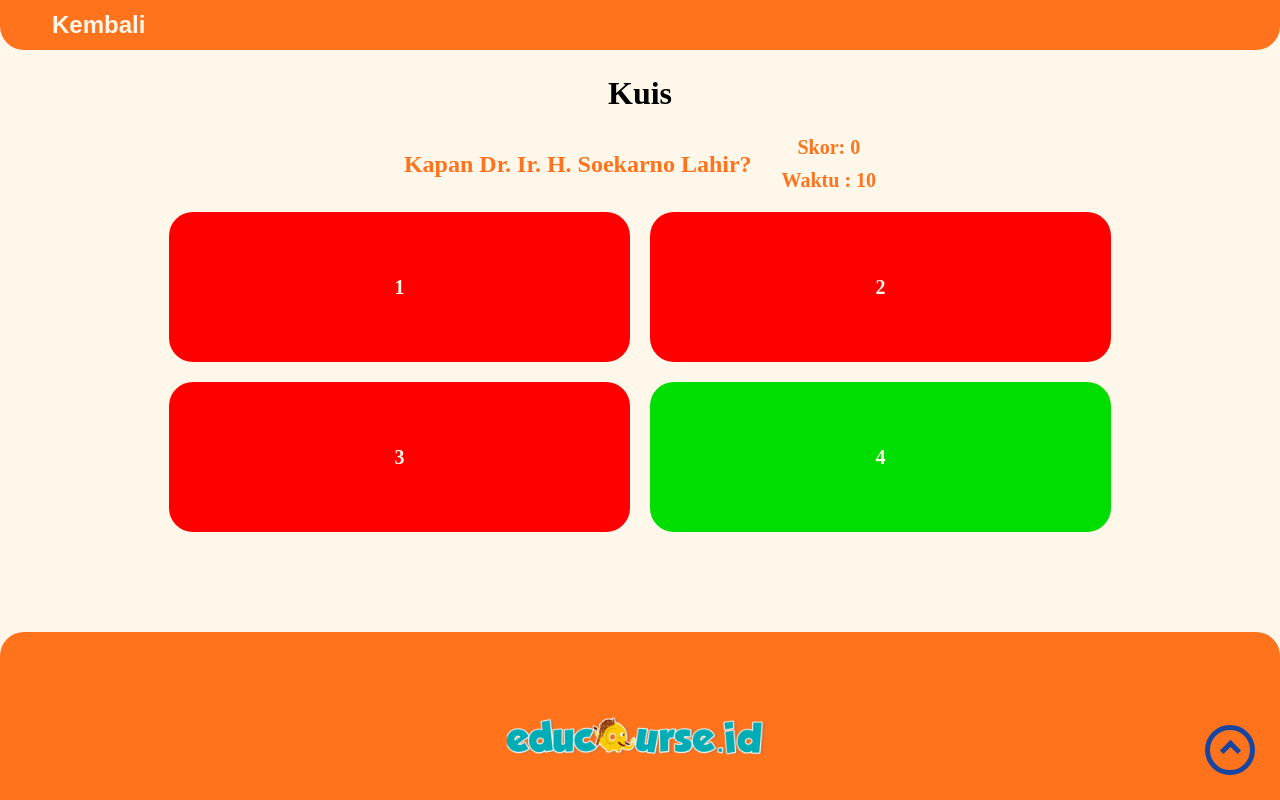
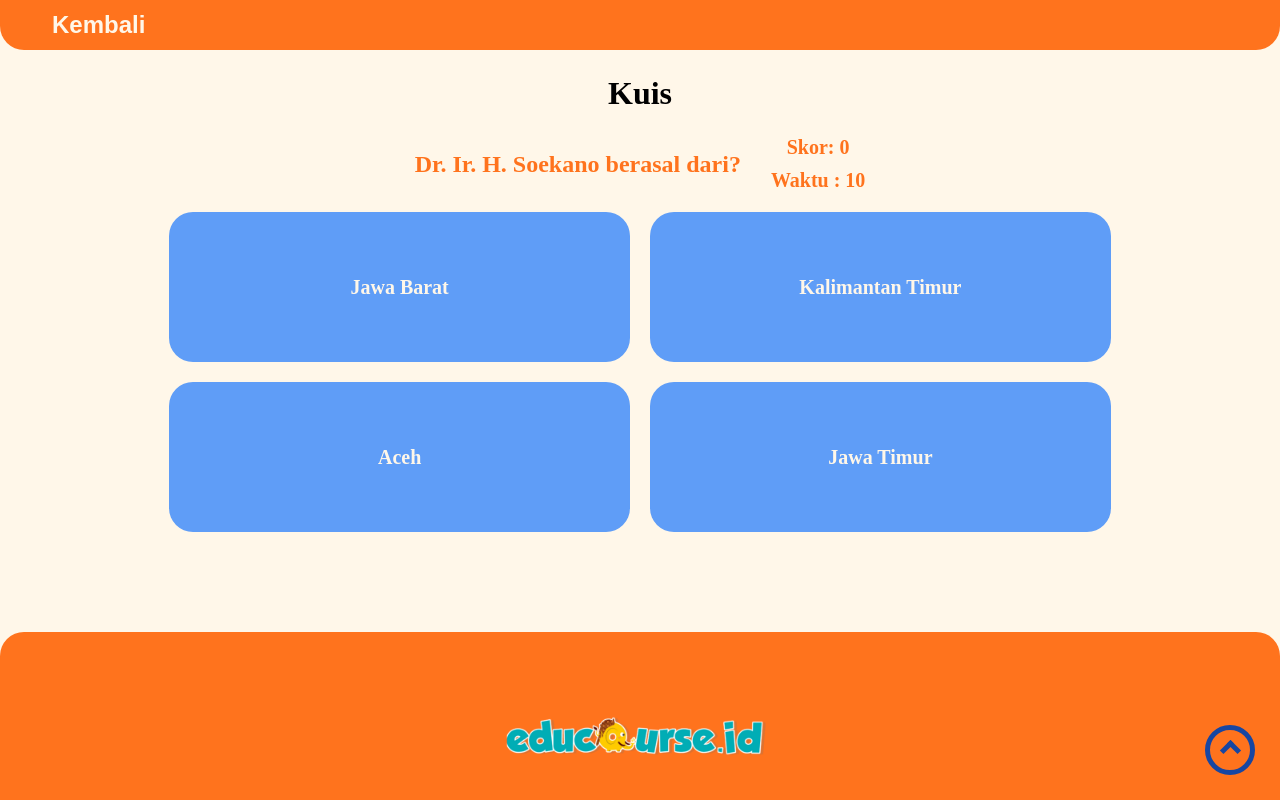
Before and after one commit to kennarddh/educourse-coding-for-patriotism-2022, a React (Vite) app: page / in a window 1280 px wide. Both pictures are taken after a click on the button 1230 px from the left and 675 px from the top of the page. Shown: the top 800 px of the page. Built offline with nearby package versions, Linux system fonts and the light colour scheme.

Commit message:
feat: Load question

```diff
--- a/src/Pages/Quiz/Quiz.tsx
+++ b/src/Pages/Quiz/Quiz.tsx
@@ -1,11 +1,15 @@
 /* eslint-disable security/detect-object-injection */
-import { FC, useContext, useEffect } from 'react'
+import { FC, useCallback, useContext, useEffect, useState } from 'react'
+
+import QuizQuestion from 'Constants/Quiz'
 
 import PagesContext from 'Contexts/Pages/Pages'
 
 import Footer from 'Components/Footer/Footer'
 import BackToTop from 'Components/BackToTop/BackToTop'
 import useTitle from 'Hooks/useTitle'
+
+import { PickUnique, Shuffle } from 'Utils/Array'
 
 import {
 	Header,
@@ -24,15 +28,34 @@ import {
 const Quiz: FC = () => {
 	const { SetIsQuiz } = useContext(PagesContext)
 
+	const [Score, SetScore] = useState<number>(0)
+
+	const [QuestionId, SetQuestionId] = useState<string>('')
+	const [AnswerChoices, SetAnswerChoices] = useState<string[]>([''])
+
 	useTitle('Kuis')
 
 	const OnBack = () => {
 		SetIsQuiz(false)
 	}
 
+	const ChangeQuestion = useCallback(() => {
+		SetQuestionId(prev => {
+			const newId = PickUnique(Object.keys(QuizQuestion), prev)
+
+			SetAnswerChoices(Shuffle([...QuizQuestion[newId].answers]))
+
+			return newId
+		})
+	}, [])
+
 	useEffect(() => {
 		window.scrollTo(0, 0)
 	}, [])
+
+	useEffect(() => {
+		ChangeQuestion()
+	}, [ChangeQuestion])
 
 	return (
 		<>
@@ -43,25 +66,20 @@ const Quiz: FC = () => {
 				<Title>Kuis</Title>
 				<QuizContainer>
 					<QuizContainerHeader>
-						<Question>Kapan Dr. Ir. H. Soekarno Lahir?</Question>
+						<Question>
+							{QuizQuestion[QuestionId]?.question ?? ''}
+						</Question>
 						<QuizContainerHeaderLeft>
-							<Text>Skor: 0</Text>
+							<Text>Skor: {Score}</Text>
 							<Text>Waktu : 10</Text>
 						</QuizContainerHeaderLeft>
 					</QuizContainerHeader>
 					<Answers>
-						<Answer isAnswered>
-							<p>1</p>
-						</Answer>
-						<Answer isAnswered>
-							<p>2</p>
-						</Answer>
-						<Answer isAnswered>
-							<p>3</p>
-						</Answer>
-						<Answer isCorrect isAnswered>
-							<p>4</p>
-						</Answer>
+						{AnswerChoices.map(choice => (
+							<Answer key={choice}>
+								<p>{choice}</p>
+							</Answer>
+						))}
 					</Answers>
 				</QuizContainer>
 			</Content>
```
